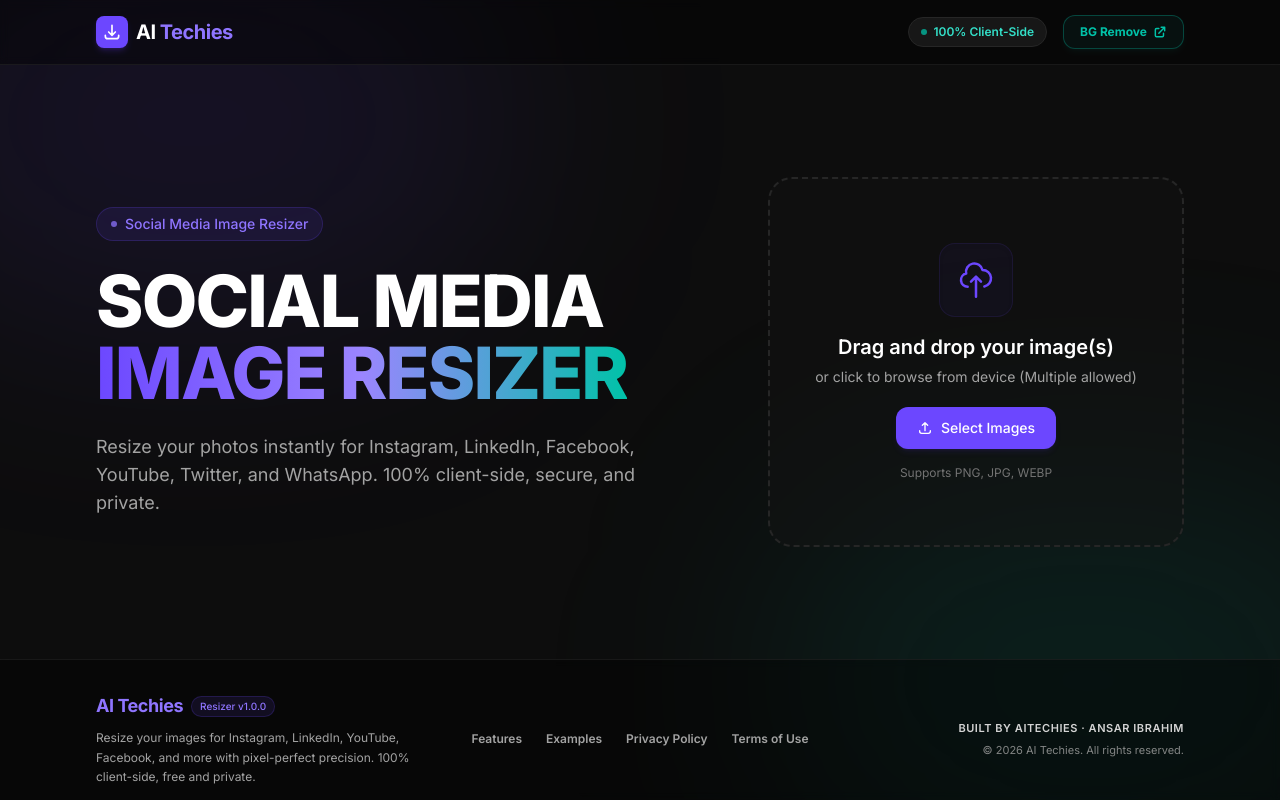
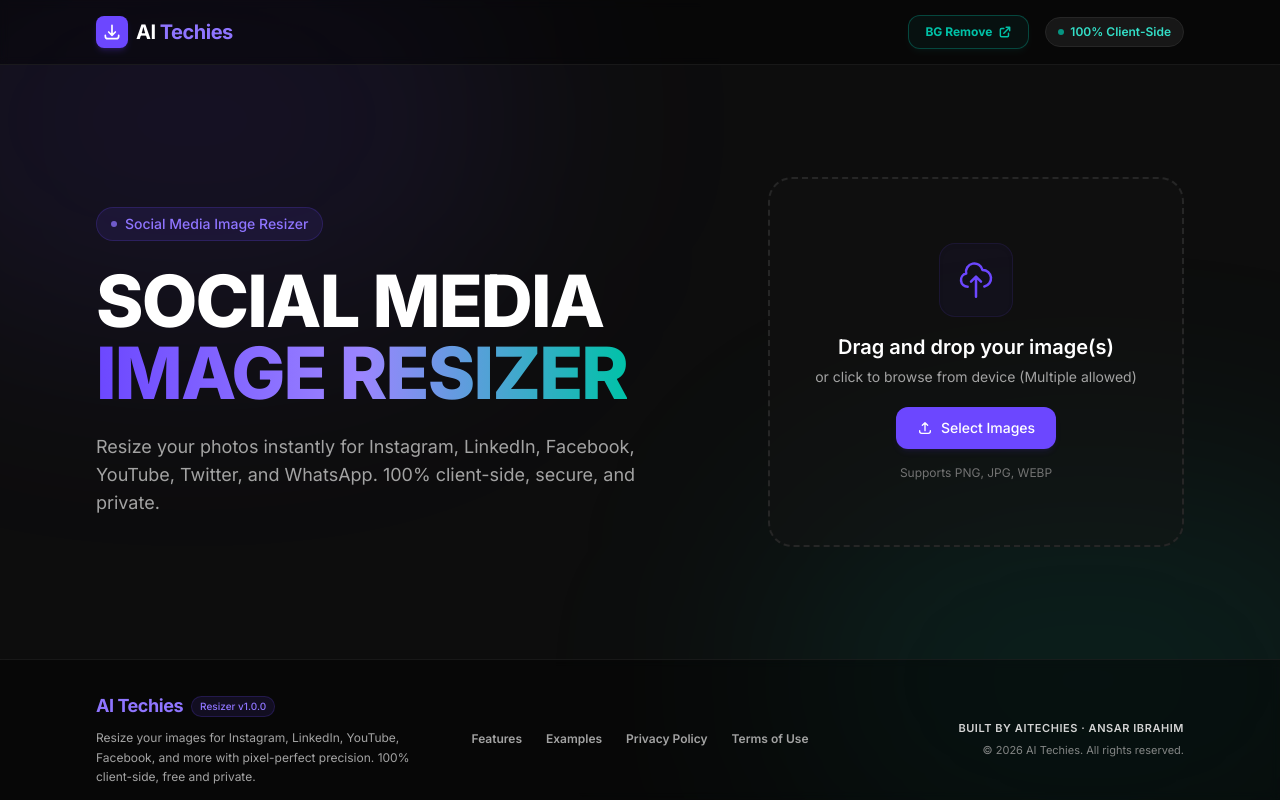
Before and after one commit to azarrazagula/aitechies-image-resizer, a Next.js app: page / in a window 1280 px wide. Built offline with nearby package versions, Linux system fonts and the light colour scheme.

Commit message:
Swap order: Place 100% Client-Side badge to the right of BG Remove button in Header

```diff
--- a/components/Header.tsx
+++ b/components/Header.tsx
@@ -31,10 +31,6 @@
 
         {/* Extra Action Button - Redirects to BG Remover */}
         <div className="flex items-center gap-4">
-          <span className="inline-flex items-center gap-1.5 px-2.5 py-1 sm:px-3 sm:py-1.5 rounded-full bg-neutral-900 border border-neutral-800 text-[10px] sm:text-xs font-semibold text-accent-light">
-            <span className="w-1.5 h-1.5 rounded-full bg-accent animate-pulse" />
-            100% Client-Side
-          </span>
           <a
             href="https://aitechiesbgremove.netlify.app/"
             target="_blank"
@@ -57,6 +53,10 @@
               />
             </svg>
           </a>
+          <span className="inline-flex items-center gap-1.5 px-2.5 py-1 sm:px-3 sm:py-1.5 rounded-full bg-neutral-900 border border-neutral-800 text-[10px] sm:text-xs font-semibold text-accent-light">
+            <span className="w-1.5 h-1.5 rounded-full bg-accent animate-pulse" />
+            100% Client-Side
+          </span>
         </div>
       </div>
     </header>
```
